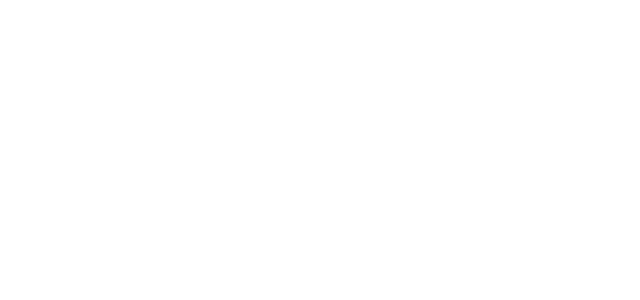
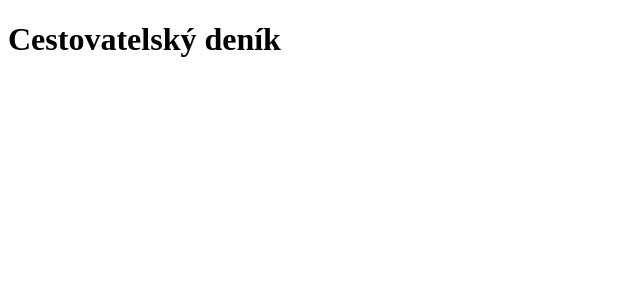
Before and after one commit to chlouzuz/TRAVEL-DIARY, a React (Vite) app: page / in a window 1280 px wide. Shown: the top 300 px of the page, without its empty margins (0-640 px from the left). Built offline with nearby package versions, Linux system fonts and the light colour scheme.

Commit message:
skeleton

```diff
--- a/App.js
+++ b/App.js
@@ -2,4 +2,12 @@
 
 export default function App() {
 
+
+
+
+    return (
+        <main>
+            <h1>Cestovatelský deník</h1>
+        </main>
+    )
 }
--- /dev/null
+++ b/styles/components/TripCard.js
@@ -0,0 +1,5 @@
+import React from "react";
+
+export default function TripCard() {
+
+}
--- /dev/null
+++ b/styles/components/TripList.js
@@ -0,0 +1,5 @@
+import React from "react";
+
+export default function TripList() {
+
+}
```
Also changed, not shown: styles/components/TripForm.js (added, +11 -0 lines), utils/api.js (added).
